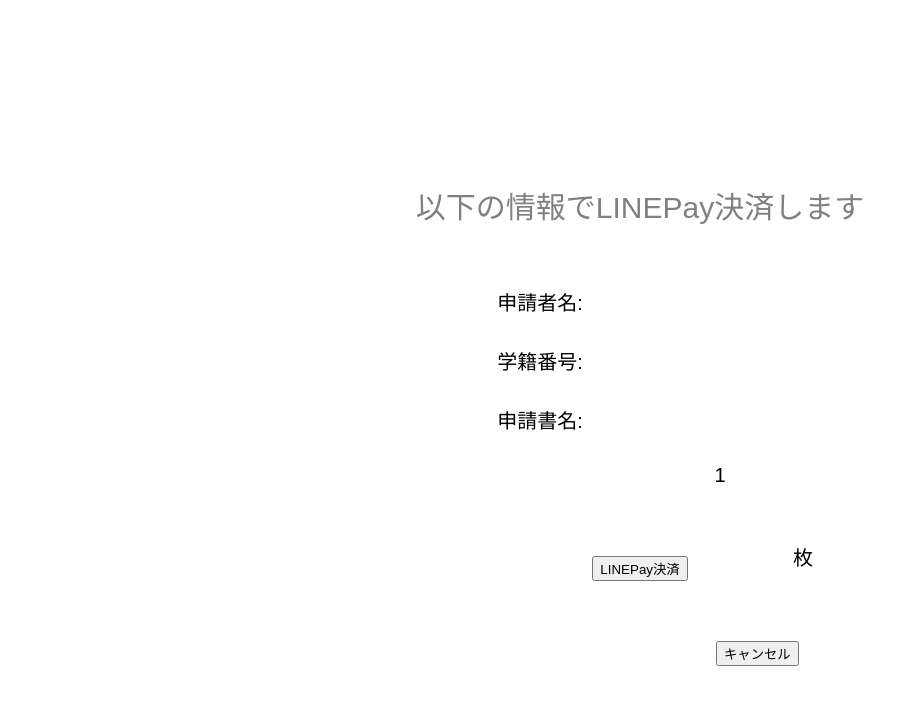
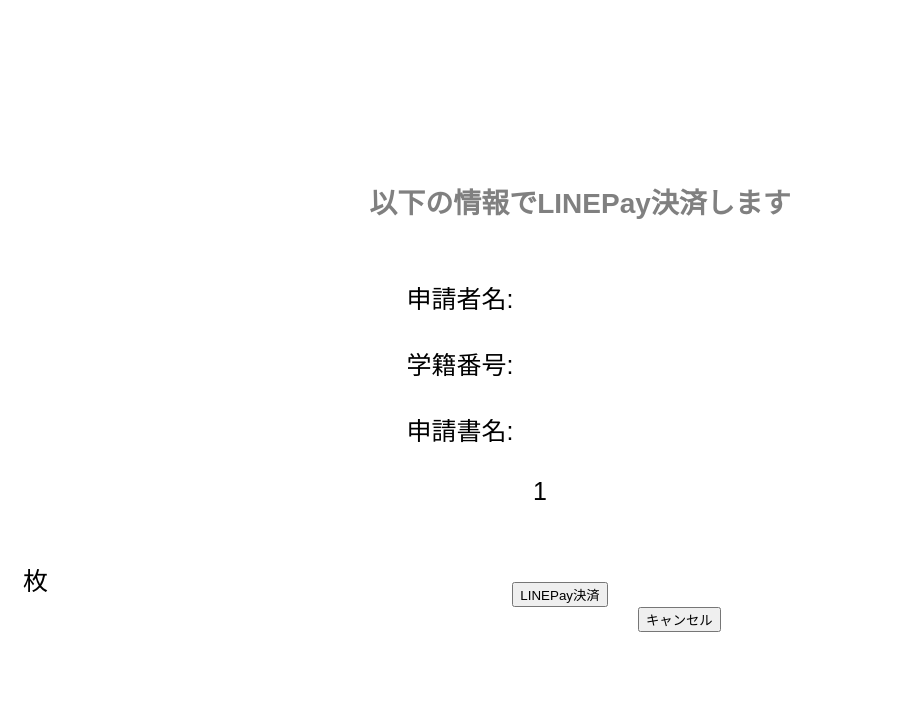
Before and after one commit to Ryuana/project_armageddon, a Django app: template armageddon_system/templates/armageddon_system/register/confirm.html in a window 1280 px wide. Shown: the top 705 px of the page, without its empty margins (0-902 px from the left). Run offline with Django 3.2, Linux system fonts and the light colour scheme; the template is opened without the code that fills it, so the values that code supplies are empty; parts of the project's set-up code (start-up, migrations or seed data) failed here and were passed over.

Commit message:
[UPDATE]最終情報確認画面：配置設定・ボタン遷移機能追加

```diff
--- a/armageddon_system/templates/armageddon_system/register/confirm.html
+++ b/armageddon_system/templates/armageddon_system/register/confirm.html
@@ -4,15 +4,55 @@
     <meta charset="UTF-8">
     <title>最終確認画面</title>
     <link rel="stylesheet" type="text/css" href="css/systems.css">
+</head>
+<style>
+    #comment {
+        font-size: 28px;
+        font-weight: bold;
+        text-align: center;
+        position: relative;
+        right: 60px;
+    }
 
-</head>
+    #items {
+        font-size: 25px;
+        font-weight: 20;
+        text-align: center;
+        position: relative;
+        right: 180px;
+    }
+
+    #complate_btn {
+        text-align: center;
+        position: relative;
+        right: 80px;
+    }
+
+    #cancel_btn {
+        text-align: center;
+        position: relative;
+        top: 80px;
+        left: 555px;
+    }
+    .value{
+        position: relative;
+        left: 80px;
+    }
+    .count{
+     position: relative;
+        left: 120px;
+        bottom: 63px;
+    }
+</style>
+
 <body>
 <p id="comment">以下の情報でLINEPay決済します</p>
 <div id="items">
-申請者名:<p class="name"></p>
-学籍番号:<p class="school_num"></p>
-申請書名:<p class="app_form"></p>
-    <p class="value">1</p><p class="count">枚</p>
+    申請者名:<p class="name"></p>
+    学籍番号:<p class="school_num"></p>
+    申請書名:<p class="app_form"></p>
+    <p class="value">1</p>
+    <p class="count">枚</p>
 </div>
 
 <form id="complate_btn">
```
